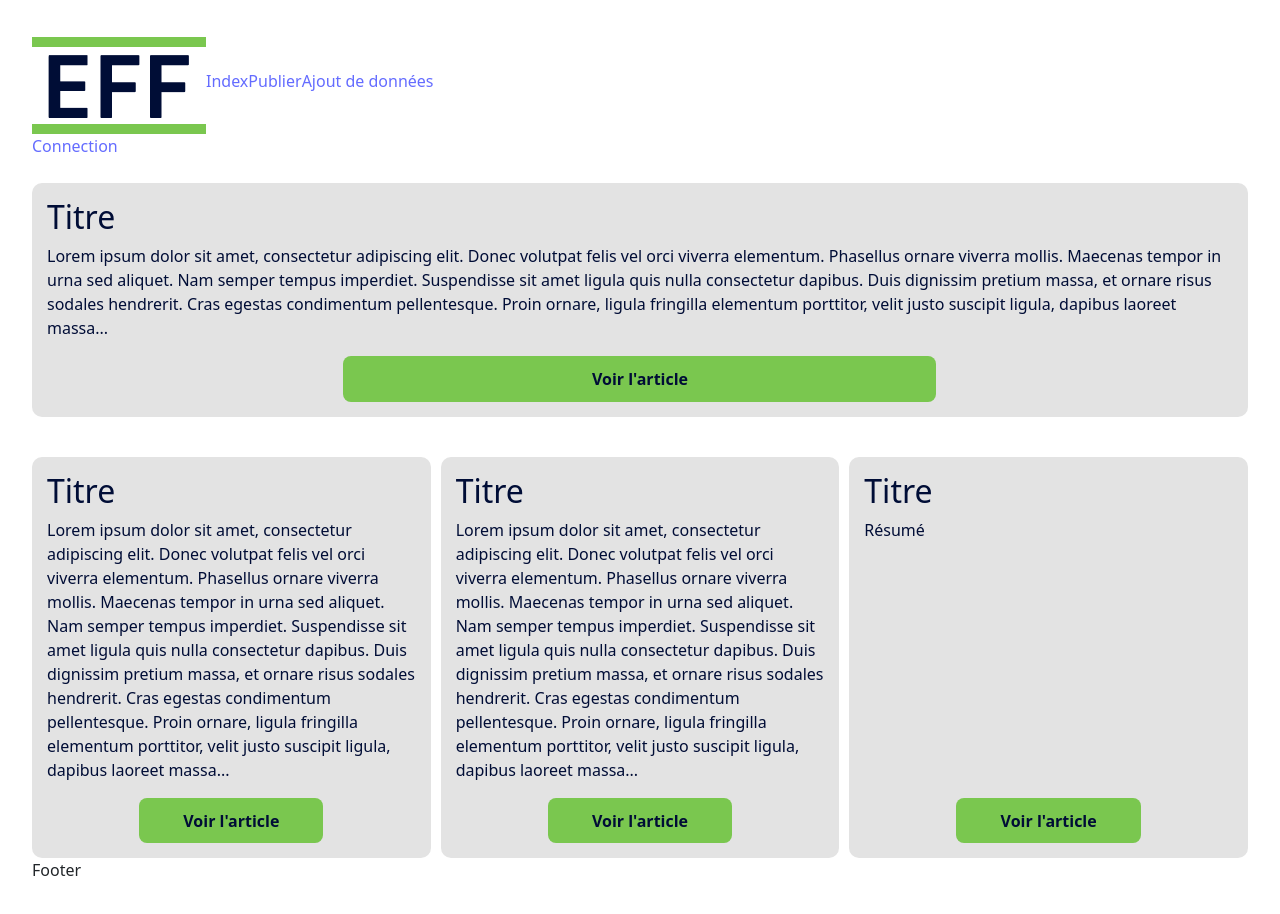
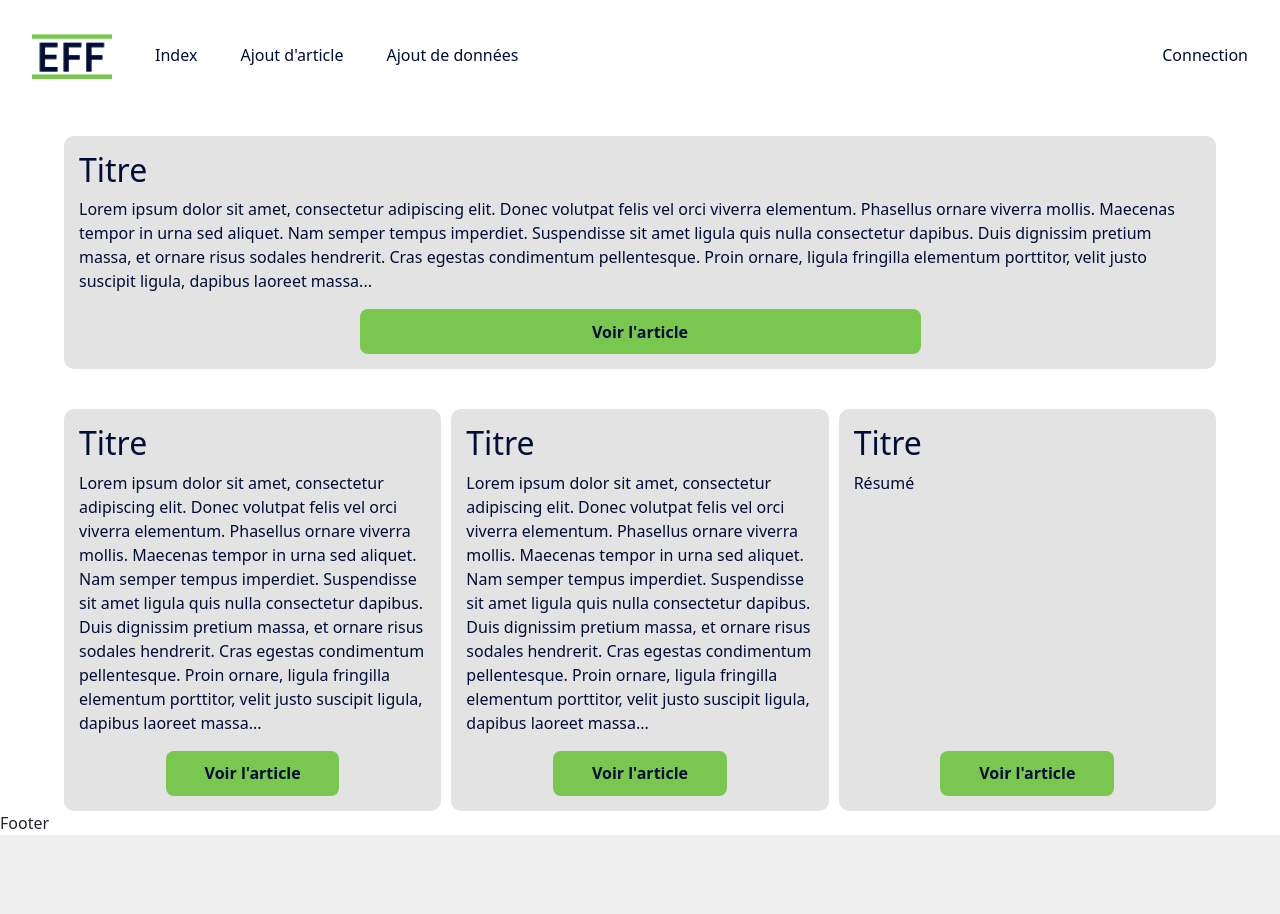
Before and after one commit to Lunicolorage/SAE5012, a React (Vite) app in the folder Front/: page /index in a window 1280 px wide. Shown: the top 914 px of the page. After the commit the page ends 851 px from the top, so only its background shows below. Built offline with nearby package versions, Linux system fonts and the light colour scheme.

Commit message:
ajout marges

```diff
--- a/Front/src/App.css
+++ b/Front/src/App.css
@@ -1,9 +1,42 @@
 #root {
   margin: 0;
-  padding: 2rem;
+  /* padding: 2rem; */
   /* text-align: center; */
 }
 
+main{
+  margin: 0 5%;
+}
+
+/* Header.jsx----------------------------------------------------------------- */
+
+header {
+  display: flex;
+  flex-direction: row;
+  align-items: center;
+  justify-content: space-between;
+  padding: 2rem;
+}
+
+header .header-left{
+  width: 40%;
+  display: flex;
+  flex-direction: row;
+  align-items: center;
+  justify-content: space-between;
+}
+
+header a {
+  color: #000D36;
+  cursor: pointer;
+  display: block;
+}
+
+header .header-logo{
+  width: 80px;
+}
+
+/* /////////////////////////////////////////////////////////////////////////////////////// */
 
 /* Donnees.jsx----------------------------------------------------------------- */
 
@@ -117,7 +150,7 @@ table th, table td {
 
 /* Articles.jsx ------------------------------------------------------------------------------- */
 
-main {
+.allArticles {
   /* à voir -> bootstrap ? */
   display: grid;
   grid-template-columns: 1fr;
@@ -126,7 +159,7 @@ main {
   column-gap: 10px;
 }
 
-main > :first-child {
+.allArticles > :first-child {
   grid-column: 1;
 }
 
@@ -153,11 +186,11 @@ main > :first-child {
 
 
 @media (min-width: 600px) {
-  main {
+  .allArticles {
     grid-template-columns: 1fr 1fr;
   }
 
-  main > :first-child {
+  .allArticles > :first-child {
     grid-column: 1 / 3;
   }
 }
@@ -165,11 +198,11 @@ main > :first-child {
 
 @media (min-width: 1024px) {
 
-  main{
+  .allArticles{
     grid-template-columns: 1fr 1fr 1fr;
   }
 
-  main > :first-child{
+  .allArticles > :first-child{
     grid-column-start: 1;
     grid-column-end: 4;
   }
--- a/Front/src/App.jsx
+++ b/Front/src/App.jsx
@@ -16,7 +16,7 @@ function App() {
     <>
     < BrowserRouter >
       <Header />
-
+      <main>
       <Routes>
           <Route path="/" element={<Accueil />} />
           <Route path="/create" element={<PageCreationArticle />} />
@@ -25,7 +25,7 @@ function App() {
           {/* <Route path="/shop" element={<Shop like={[tabLiked, setTabLiked]} card={[tabPanier, setTabPanier]} />} />  */}
           <Route path="*" element={<NotFound />} />
         </Routes>
-
+      </main>
       <Footer />
 
     </BrowserRouter>
--- a/Front/src/components/Header.jsx
+++ b/Front/src/components/Header.jsx
@@ -3,15 +3,15 @@ import { Link } from "react-router-dom";
 function Header(){
     return(
         <header>
-            <div>
+            <div className="header-left">
                 <Link to="/">
-                    <img src="src/assets/eff-fonce.png" alt="logo foncé" />
+                    <img className="header-logo" src="src/assets/eff-fonce.png" alt="logo foncé" />
                 </Link>
                 <Link to="/index" >
                 Index
                 </Link>
                 <Link to="/create" >
-                Publier
+                Ajout d'article
                 </Link>
                 <Link to="/add-data" >
                 Ajout de données
--- a/Front/src/components/index/Articles.jsx
+++ b/Front/src/components/index/Articles.jsx
@@ -5,7 +5,7 @@ function Articles(articles){
     // function handleClick(){} // à voir
 
     return(
-        <main>
+        <div class="allArticles">
             {/* {articles.map((article) =>(
                 <div>
                     <h2>{article.nom}</h2>
@@ -39,7 +39,7 @@ function Articles(articles){
             </div>
 
 
-        </main>
+        </div>
     )
 }
 
--- a/Front/src/index.css
+++ b/Front/src/index.css
@@ -15,11 +15,11 @@
 
 a {
   font-weight: 500;
-  color: #646cff;
+  color: #7AC74F;
   text-decoration: inherit;
 }
 a:hover {
-  color: #535bf2;
+  color: #7AC74F;
 }
 
 body {
@@ -62,7 +62,7 @@ button:focus-visible {
     background-color: #EFEFEF;
   }
   a:hover {
-    color: #747bff;
+    color: #7AC74F;
   }
   button {
     background-color: #f9f9f9;
```
